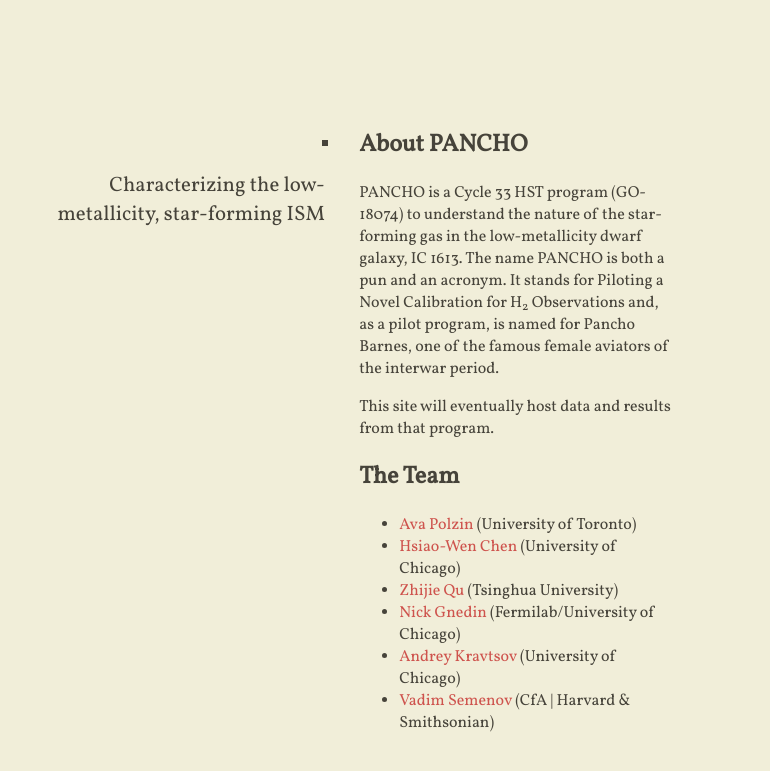
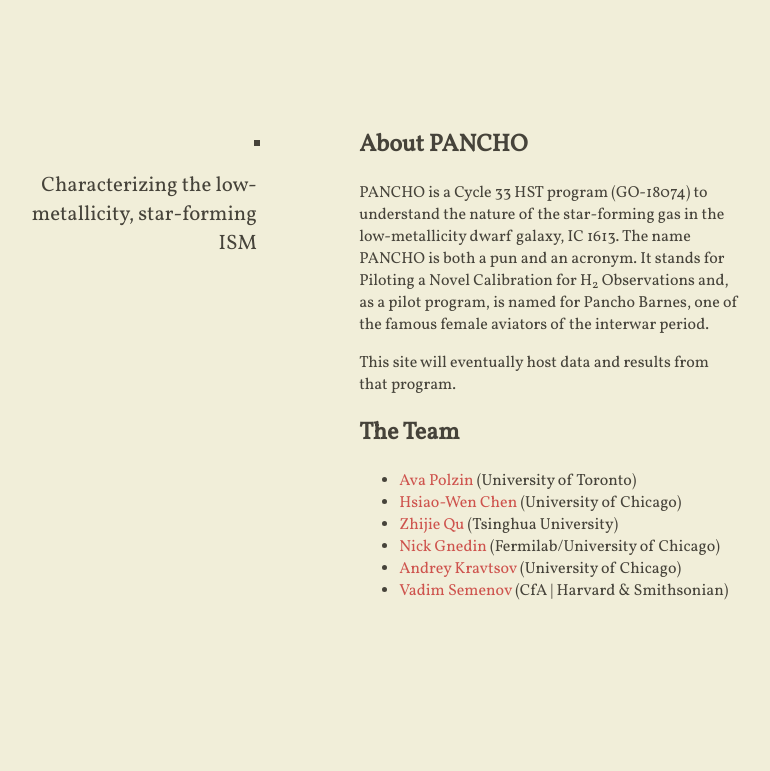
Before and after one commit to pancho-pilot/pancho-pilot.github.io, a Jekyll site: the page built from index.html, in a window 1280 px wide. Shown: the top 771 px of the page, without its empty margins (308-1078 px from the left). Built offline with Jekyll 4.4.1, drawn with Linux system fonts in a browser that asks for light colours; nearby versions of some CDN libraries.

Commit message:
mess with margins, will return to logo later once those changes propagate

```diff
--- a/assets/main.scss
+++ b/assets/main.scss
@@ -134,7 +134,7 @@ footer {
 	aligned right */
 	header {
 		float: left;
-		width: 46%;
+		width: 36%;
 		text-align: right;
 	}
 
@@ -145,7 +145,7 @@ footer {
 	}
 
 	main {
-		width: 46%;
+		width: 56%;
 		margin-left: 54%;
 		padding: 0;
 	}
```
